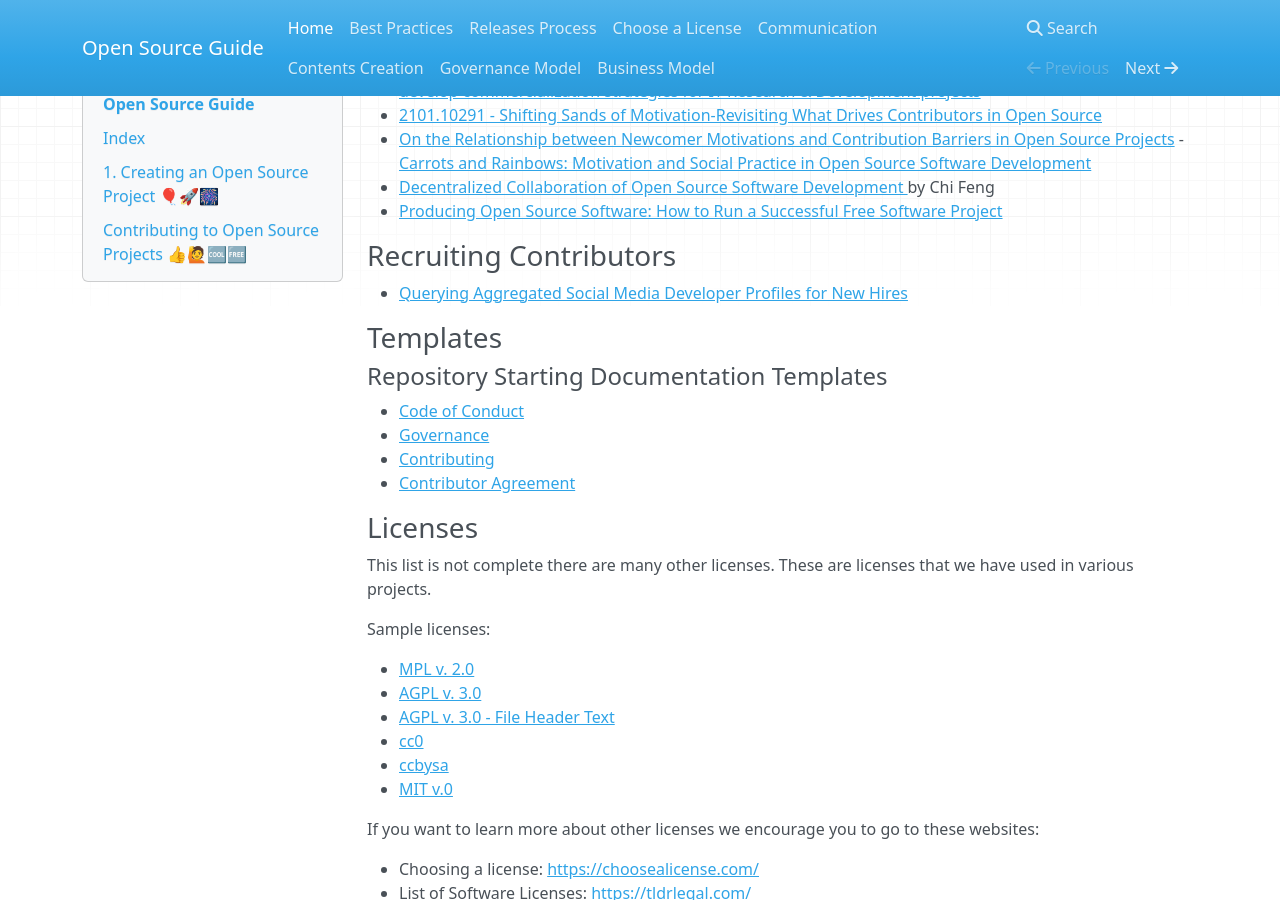
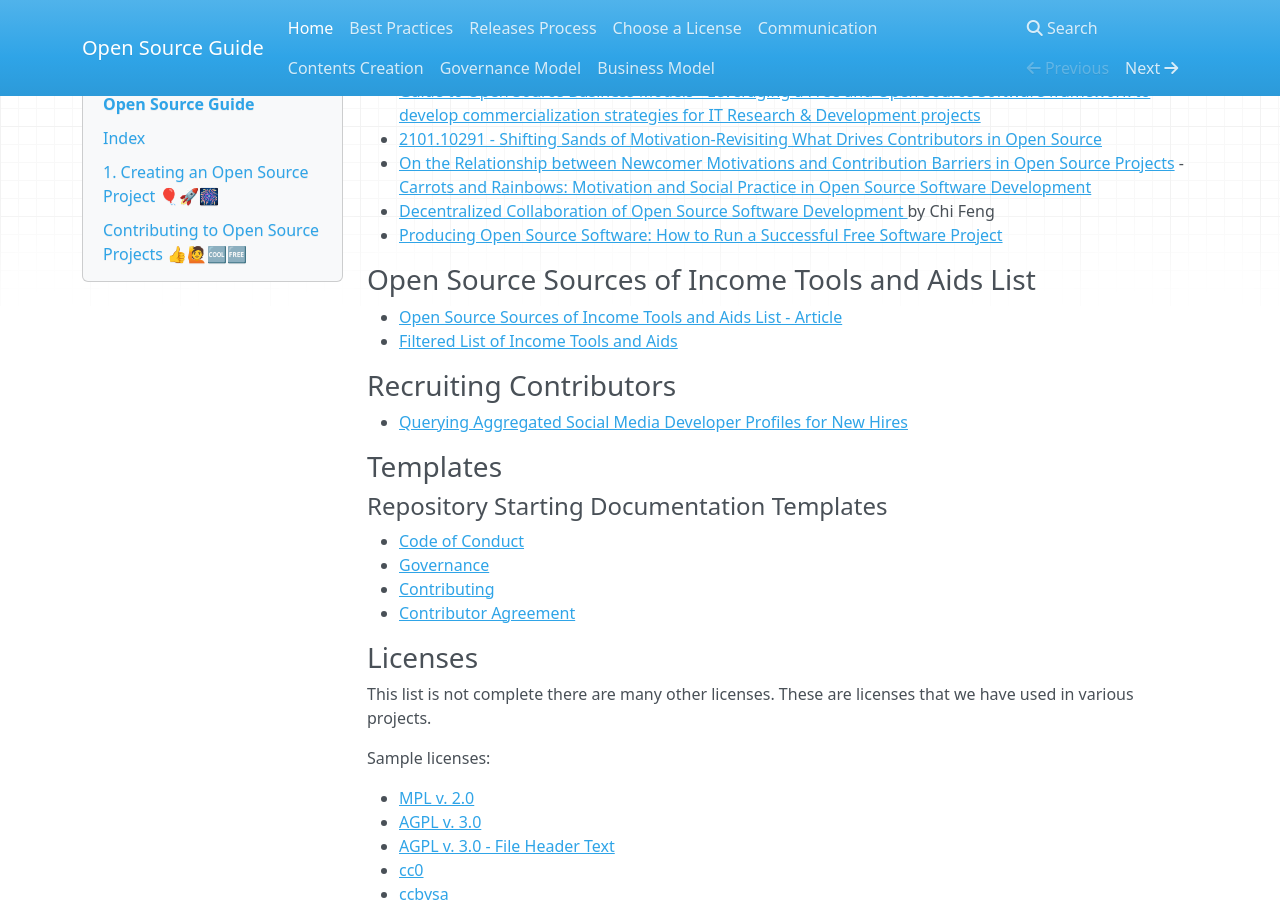
Before and after one commit to nautilus-cyberneering/opensource, an MkDocs documentation site: the page built from docs/index.md, in a window 1280 px wide and 900 px high, scrolled down 1754 px. Built offline with MkDocs 1.6.1, drawn with Linux system fonts in a browser that asks for light colours; nearby versions of some CDN libraries; some of the changed text lies outside the part shown.

Commit message:
Documentation
Corrected link and updated the repository mkdocs index file.

```diff
--- a/docs/index.md
+++ b/docs/index.md
@@ -14,6 +14,7 @@ The goal of this repository is to help you get acquainted with the elements that
     - [Sample conclusion documents for creating a prior project](#sample-conclusion-documents-andproposals)
     - [Recommended Readings](#recommended-readings)
     - [FOSS Business Models](#foss-business-models)
+    - [Open Source Sources of Income Tools and Aids List](#open-source-sources-of-income-tools-and-aids-list)
     - [Recruiting Contributors](#recruiting-contributors)
     - [Templates](#templates)
     - [Licenses](#licenses)
@@ -67,6 +68,11 @@ The goal of this repository is to help you get acquainted with the elements that
 - [Decentralized Collaboration of Open Source Software Development
 ](https://www.cmu.edu/tepper/programs/phd/program/assets/dissertations/2020-economics-feng-dissertation.pdf) by Chi Feng
 - [Producing Open Source Software: How to Run a Successful Free Software Project](https://www.researchgate.net/publication/200026371_Producing_Open_Source_Software_How_to_Run_a_Successful_Free_Software_Project)
+
+### Open Source Sources of Income Tools and Aids List
+
+- [Open Source Sources of Income Tools and Aids List - Article](https://nautilus-cyberneering.de/2022/07/15/open-source-sources-of-income-easy-tools-and-aids/)
+- [Filtered List of Income Tools and Aids](/docs/files/OSS%20Funding%20Options.xlsx%20-%20Filtered%20List%20of%20Options.pdf)
 
 ### Recruiting Contributors
 
```
Also changed, not shown: README.md (+1 -1 lines).
